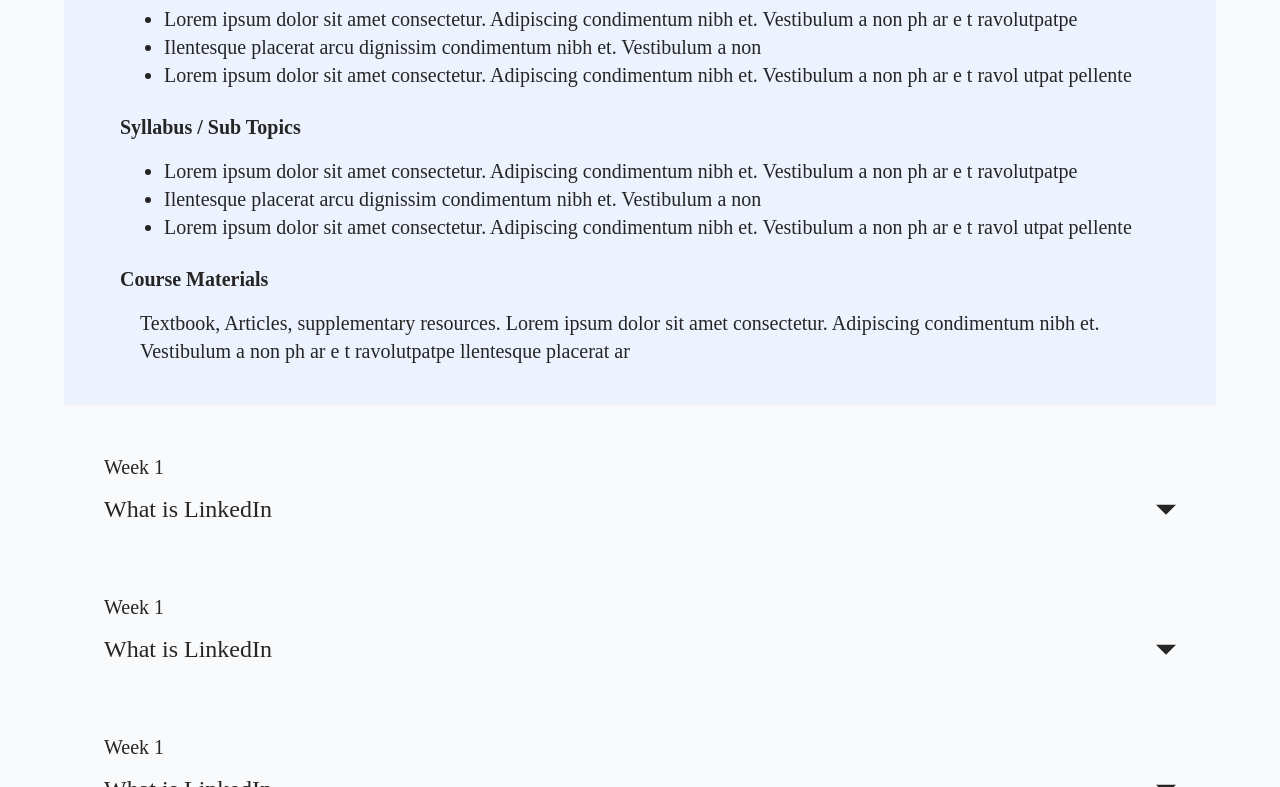
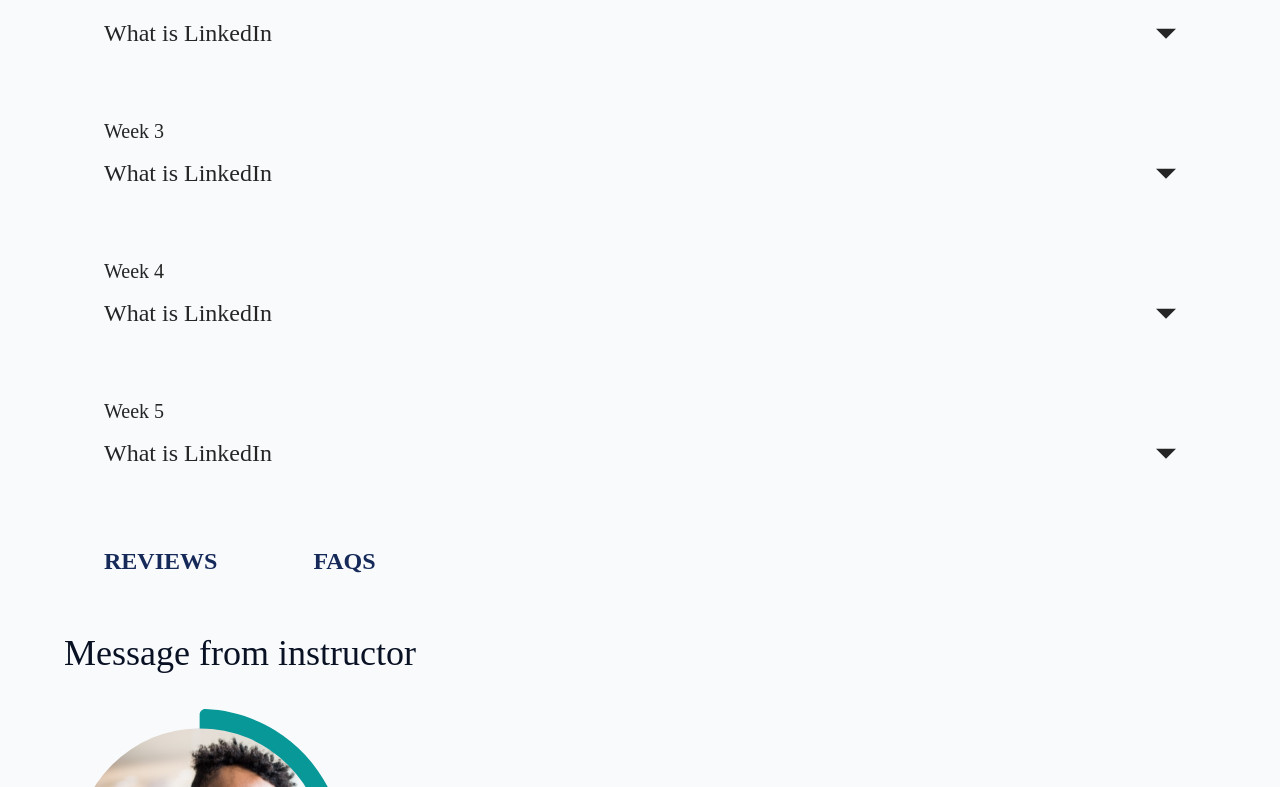
Before and after one commit to Balsuni/bals-university, a Next.js app: page /course-details in a window 1280 px wide. Shown: the part 1373-2160 px from the top of the page. Built offline with nearby package versions, Linux system fonts and the light colour scheme.

Commit message:
feat: added interaction to course details page

```diff
--- /dev/null
+++ b/src/components/course-details/courseDetailsData.tsx
@@ -0,0 +1,97 @@
+export const WeeklyOutlineData = [
+  {
+    id: 1,
+    week: 1,
+    topic: "What is LinkedIn",
+    objectives1:
+      "Lorem ipsum dolor sit amet consectetur. Adipiscing condimentu nibh et. Vestibulum a non ph ar e t ravolutpatpe",
+    objectives2:
+      " Ilentesque placerat arcu dignissim condimentum nibh et.Vestibulum a non",
+    objectives3:
+      "Lorem ipsum dolor sit amet consectetur. Adipiscing condimentu nibh et. Vestibulum a non ph ar e t ravolutpatpe",
+    syllabus1:
+      "Lorem ipsum dolor sit amet consectetur. Adipiscing condimentu nibh et. Vestibulum a non ph ar e t ravolutpatpe",
+    syllabus2:
+      "Ilentesque placerat arcu dignissim condimentum nibh et.Vestibulum a non",
+    syllabus3:
+      "Lorem ipsum dolor sit amet consectetur. Adipiscing condimentu nibh et. Vestibulum a non ph ar e t ravolutpatpe",
+    courseMaterials:
+      " Textbook, Articles, supplementary resources. Lorem ipsum dolor sit amet consectetur. Adipiscing condimentum nibh et. Vestibulum a non ph ar e t ravolutpatpe llentesque placerat ar",
+  },
+  {
+    id: 2,
+    week: 2,
+    topic: "What is LinkedIn",
+    objectives1:
+      "Lorem ipsum dolor sit amet consectetur. Adipiscing condimentu nibh et. Vestibulum a non ph ar e t ravolutpatpe",
+    objectives2:
+      " Ilentesque placerat arcu dignissim condimentum nibh et.Vestibulum a non",
+    objectives3:
+      "Lorem ipsum dolor sit amet consectetur. Adipiscing condimentu nibh et. Vestibulum a non ph ar e t ravolutpatpe",
+    syllabus1:
+      "Lorem ipsum dolor sit amet consectetur. Adipiscing condimentu nibh et. Vestibulum a non ph ar e t ravolutpatpe",
+    syllabus2:
+      "Ilentesque placerat arcu dignissim condimentum nibh et.Vestibulum a non",
+    syllabus3:
+      "Lorem ipsum dolor sit amet consectetur. Adipiscing condimentu nibh et. Vestibulum a non ph ar e t ravolutpatpe",
+    courseMaterials:
+      " Textbook, Articles, supplementary resources. Lorem ipsum dolor sit amet consectetur. Adipiscing condimentum nibh et. Vestibulum a non ph ar e t ravolutpatpe llentesque placerat ar",
+  },
+  {
+    id: 3,
+    week: 3,
+    topic: "What is LinkedIn",
+    objectives1:
+      "Lorem ipsum dolor sit amet consectetur. Adipiscing condimentu nibh et. Vestibulum a non ph ar e t ravolutpatpe",
+    objectives2:
+      " Ilentesque placerat arcu dignissim condimentum nibh et.Vestibulum a non",
+    objectives3:
+      "Lorem ipsum dolor sit amet consectetur. Adipiscing condimentu nibh et. Vestibulum a non ph ar e t ravolutpatpe",
+    syllabus1:
+      "Lorem ipsum dolor sit amet consectetur. Adipiscing condimentu nibh et. Vestibulum a non ph ar e t ravolutpatpe",
+    syllabus2:
+      "Ilentesque placerat arcu dignissim condimentum nibh et.Vestibulum a non",
+    syllabus3:
+      "Lorem ipsum dolor sit amet consectetur. Adipiscing condimentu nibh et. Vestibulum a non ph ar e t ravolutpatpe",
+    courseMaterials:
+      " Textbook, Articles, supplementary resources. Lorem ipsum dolor sit amet consectetur. Adipiscing condimentum nibh et. Vestibulum a non ph ar e t ravolutpatpe llentesque placerat ar",
+  },
+  {
+    id: 4,
+    week: 4,
+    topic: "What is LinkedIn",
+    objectives1:
+      "Lorem ipsum dolor sit amet consectetur. Adipiscing condimentu nibh et. Vestibulum a non ph ar e t ravolutpatpe",
+    objectives2:
+      " Ilentesque placerat arcu dignissim condimentum nibh et.Vestibulum a non",
+    objectives3:
+      "Lorem ipsum dolor sit amet consectetur. Adipiscing condimentu nibh et. Vestibulum a non ph ar e t ravolutpatpe",
+    syllabus1:
+      "Lorem ipsum dolor sit amet consectetur. Adipiscing condimentu nibh et. Vestibulum a non ph ar e t ravolutpatpe",
+    syllabus2:
+      "Ilentesque placerat arcu dignissim condimentum nibh et.Vestibulum a non",
+    syllabus3:
+      "Lorem ipsum dolor sit amet consectetur. Adipiscing condimentu nibh et. Vestibulum a non ph ar e t ravolutpatpe",
+    courseMaterials:
+      " Textbook, Articles, supplementary resources. Lorem ipsum dolor sit amet consectetur. Adipiscing condimentum nibh et. Vestibulum a non ph ar e t ravolutpatpe llentesque placerat ar",
+  },
+  {
+    id: 5,
+    week: 5,
+    topic: "What is LinkedIn",
+    objectives1:
+      "Lorem ipsum dolor sit amet consectetur. Adipiscing condimentu nibh et. Vestibulum a non ph ar e t ravolutpatpe",
+    objectives2:
+      " Ilentesque placerat arcu dignissim condimentum nibh et.Vestibulum a non",
+    objectives3:
+      "Lorem ipsum dolor sit amet consectetur. Adipiscing condimentu nibh et. Vestibulum a non ph ar e t ravolutpatpe",
+    syllabus1:
+      "Lorem ipsum dolor sit amet consectetur. Adipiscing condimentu nibh et. Vestibulum a non ph ar e t ravolutpatpe",
+    syllabus2:
+      "Ilentesque placerat arcu dignissim condimentum nibh et.Vestibulum a non",
+    syllabus3:
+      "Lorem ipsum dolor sit amet consectetur. Adipiscing condimentu nibh et. Vestibulum a non ph ar e t ravolutpatpe",
+    courseMaterials:
+      " Textbook, Articles, supplementary resources. Lorem ipsum dolor sit amet consectetur. Adipiscing condimentum nibh et. Vestibulum a non ph ar e t ravolutpatpe llentesque placerat ar",
+  },
+];
--- a/src/pages/course-details.tsx
+++ b/src/pages/course-details.tsx
@@ -1,7 +1,82 @@
 import Layout from "@/components/layout";
-import React from "react";
+import React, { useState } from "react";
 import styles from "../styles/pageHeaderImage.module.scss";
 import InstructorCard from "@/components/course-details/instructor";
+import { WeeklyOutlineData } from "@/components/course-details/courseDetailsData";
+
+type Props = {
+  weekNumber: number;
+  topic: string;
+  objectives1: string;
+  objectives2: string;
+  objectives3: string;
+  syllabus1: string;
+  syllabus2: string;
+  syllabus3: string;
+  courseMaterials: string;
+};
+
+const WeeklyOutline = (props: Props) => {
+  const [isOpen, setIsOpen] = useState(false);
+
+  const toggleOpen = () => {
+    console.log("clicked");
+    setIsOpen(!isOpen);
+  };
+
+  return (
+    <section className="pt-12">
+      <h2 className="px-0 sm:px-5 lg:px-10  text-gray-900 font-medium text-xl mb-3">
+        Week {props.weekNumber}
+      </h2>
+      <h1
+        onClick={toggleOpen}
+        className="px-0 sm:px-5 lg:px-10  text-gray-900 font-normal text-2xl mb-5 flex flex-row items-center justify-between "
+      >
+        {props.topic}
+        {isOpen ? (
+          <img src="/assets/coursedetails-arrow-up.svg" alt="arrow up" />
+        ) : (
+          <img src="/assets/coursedetails-arrow-down.svg" alt="arrow down" />
+        )}
+      </h1>
+
+      {isOpen && (
+        <div className="bg-darkblue-50 py-4 pl-3 sm:pl-6 lg:pl-14   pr-3 sm:pr-6 lg:pr-10 ">
+          <div className="mb-6">
+            <h2 className="mb-4 text-xl font-bold text-gray-900">Objectives</h2>
+            <ul className="text-gray-900 font-normal text-lg sm:text-xl ml-11 list-disc  ">
+              <li>{props.objectives1}</li>
+              <li>{props.objectives2}</li>
+              <li>{props.objectives3}</li>
+            </ul>
+          </div>
+
+          <div className="mb-6">
+            <h2 className="mb-4  text-xl font-bold text-gray-900">
+              Syllabus / Sub Topics
+            </h2>
+            <ul className="text-gray-900 font-normal text-lg sm:text-xl ml-11 list-disc  ">
+              <li>{props.syllabus1}</li>
+              <li>{props.syllabus2}</li>
+              <li>{props.syllabus3}</li>
+            </ul>
+          </div>
+
+          <div className="mb-6">
+            <h2 className="mb-4 text-xl font-bold text-gray-900">
+              Course Materials
+            </h2>
+
+            <h3 className="text-gray-900 font-normal text-lg sm:text-xl ml-5 list-disc  ">
+              {props.courseMaterials}
+            </h3>
+          </div>
+        </div>
+      )}
+    </section>
+  );
+};
 
 const CourseDetails = () => {
   return (
@@ -86,114 +161,30 @@
           </div>
         </section>
 
-        <section className="pt-28">
-          <h2 className="px-0 sm:px-5 lg:px-10  text-gray-900 font-medium text-xl mb-3">
-            Week 1
-          </h2>
-          <h1 className="px-0 sm:px-5 lg:px-10  text-gray-900 font-normal text-2xl mb-5 flex flex-row items-center justify-between ">
-            What is LinkedIn
-            <img src="/assets/coursedetails-arrow-down.svg" alt="arrow down" />
-          </h1>
-          <div className="bg-darkblue-50 py-4 pl-3 sm:pl-6 lg:pl-14   pr-3 sm:pr-6 lg:pr-10 ">
-            <div className="mb-6">
-              <h2 className="mb-4 text-xl font-bold text-gray-900">
-                Objectives
-              </h2>
-              <ul className="text-gray-900 font-normal text-lg sm:text-xl ml-11 list-disc  ">
-                <li>
-                  Lorem ipsum dolor sit amet consectetur. Adipiscing condimentum
-                  nibh et. Vestibulum a non ph ar e t ravolutpatpe
-                </li>
-                <li>
-                  Ilentesque placerat arcu dignissim condimentum nibh et.
-                  Vestibulum a non
-                </li>
-                <li>
-                  Lorem ipsum dolor sit amet consectetur. Adipiscing condimentum
-                  nibh et. Vestibulum a non ph ar e t ravol utpat pellente
-                </li>
-              </ul>
-            </div>
-
-            <div className="mb-6">
-              <h2 className="mb-4  text-xl font-bold text-gray-900">
-                Syllabus / Sub Topics
-              </h2>
-              <ul className="text-gray-900 font-normal text-lg sm:text-xl ml-11 list-disc  ">
-                <li>
-                  Lorem ipsum dolor sit amet consectetur. Adipiscing condimentum
-                  nibh et. Vestibulum a non ph ar e t ravolutpatpe
-                </li>
-                <li>
-                  Ilentesque placerat arcu dignissim condimentum nibh et.
-                  Vestibulum a non
-                </li>
-                <li>
-                  Lorem ipsum dolor sit amet consectetur. Adipiscing condimentum
-                  nibh et. Vestibulum a non ph ar e t ravol utpat pellente
-                </li>
-              </ul>
-            </div>
-
-            <div className="mb-6">
-              <h2 className="mb-4 text-xl font-bold text-gray-900">
-                Course Materials
-              </h2>
-
-              <h3 className="text-gray-900 font-normal text-lg sm:text-xl ml-5 list-disc  ">
-                Textbook, Articles, supplementary resources. Lorem ipsum dolor
-                sit amet consectetur. Adipiscing condimentum nibh et. Vestibulum
-                a non ph ar e t ravolutpatpe llentesque placerat ar
-              </h3>
-            </div>
-          </div>
-        </section>
-
-        <section className="pt-12">
-          <h2 className="px-0 sm:px-5 lg:px-10  text-gray-900 font-medium text-xl mb-3">
-            Week 1
-          </h2>
-          <h1 className="px-0 sm:px-5 lg:px-10  text-gray-900 font-normal text-2xl mb-5 flex flex-row items-center justify-between ">
-            What is LinkedIn
-            <img src="/assets/coursedetails-arrow-down.svg" alt="arrow down" />
-          </h1>
-        </section>
-
-        <section className="pt-12">
-          <h2 className="px-0 sm:px-5 lg:px-10  text-gray-900 font-medium text-xl mb-3">
-            Week 1
-          </h2>
-          <h1 className="px-0 sm:px-5 lg:px-10  text-gray-900 font-normal text-2xl mb-5 flex flex-row items-center justify-between ">
-            What is LinkedIn
-            <img src="/assets/coursedetails-arrow-down.svg" alt="arrow down" />
-          </h1>
-        </section>
-
-        <section className="pt-12">
-          <h2 className="px-0 sm:px-5 lg:px-10  text-gray-900 font-medium text-xl mb-3">
-            Week 1
-          </h2>
-          <h1 className="px-0 sm:px-5 lg:px-10  text-gray-900 font-normal text-2xl mb-5 flex flex-row items-center justify-between ">
-            What is LinkedIn
-            <img src="/assets/coursedetails-arrow-down.svg" alt="arrow down" />
-          </h1>
-        </section>
-
-        <section className="pt-12">
-          <h2 className="px-0 sm:px-5 lg:px-10  text-gray-900 font-medium text-xl mb-3">
-            Week 1
-          </h2>
-          <h1 className="px-0 sm:px-5 lg:px-10  text-gray-900 font-normal text-2xl mb-5 flex flex-row items-center justify-between ">
-            What is LinkedIn
-            <img src="/assets/coursedetails-arrow-down.svg" alt="arrow down" />
-          </h1>
+        <section className="mt-12">
+          {WeeklyOutlineData.map((items) => {
+            return (
+              <div key={items.id}>
+                <WeeklyOutline
+                  weekNumber={items.week}
+                  topic={items.topic}
+                  objectives1={items.objectives1}
+                  objectives2={items.objectives2}
+                  objectives3={items.objectives3}
+                  syllabus1={items.syllabus1}
+                  syllabus2={items.syllabus2}
+                  syllabus3={items.syllabus3}
+                  courseMaterials={items.courseMaterials}
+                />
+              </div>
+            );
+          })}
         </section>
 
         <div className="py-14 flex flex-row gap-10 sm:gap-24 lg:gap-24 px-0 sm:px-5  lg:px-10 text-darkblue-500 font-bold text-2xl uppercase ">
           <h1>reviews</h1>
           <h1>faqs</h1>
         </div>
-
         <section>
           <h1 className="text-darkblue-900 font-medium text-2xl sm:text-3xl md:text-4xl">
             Message from instructor
@@ -211,7 +202,6 @@
             />
           </div>
         </section>
-
         <section className="text-darkblue-900 flex flex-col lg:flex-row gap-5 items-center justify-between">
           <div className="sm:w-full px-0 sm:px-12 md:px-24 lg:px-0 py-12">
             <h1 className="text-3xl sm:text-4xl font-medium mb-4 ">
--- a/src/pages/route-1/index.tsx
+++ b/src/pages/route-1/index.tsx
@@ -3,7 +3,7 @@
 const Route1 = () => {
   return (
     <Layout>
-      <h1 className="px-20 py-20 text-3xl font-bold">Page route 1!</h1>
+      <h1>Route 1</h1>
     </Layout>
   );
 };
```
Also changed, not shown: src/components/layout/navbar.tsx (+19 -10 lines), src/components/navbar/dropdownItems.tsx (+9 -0 lines).
